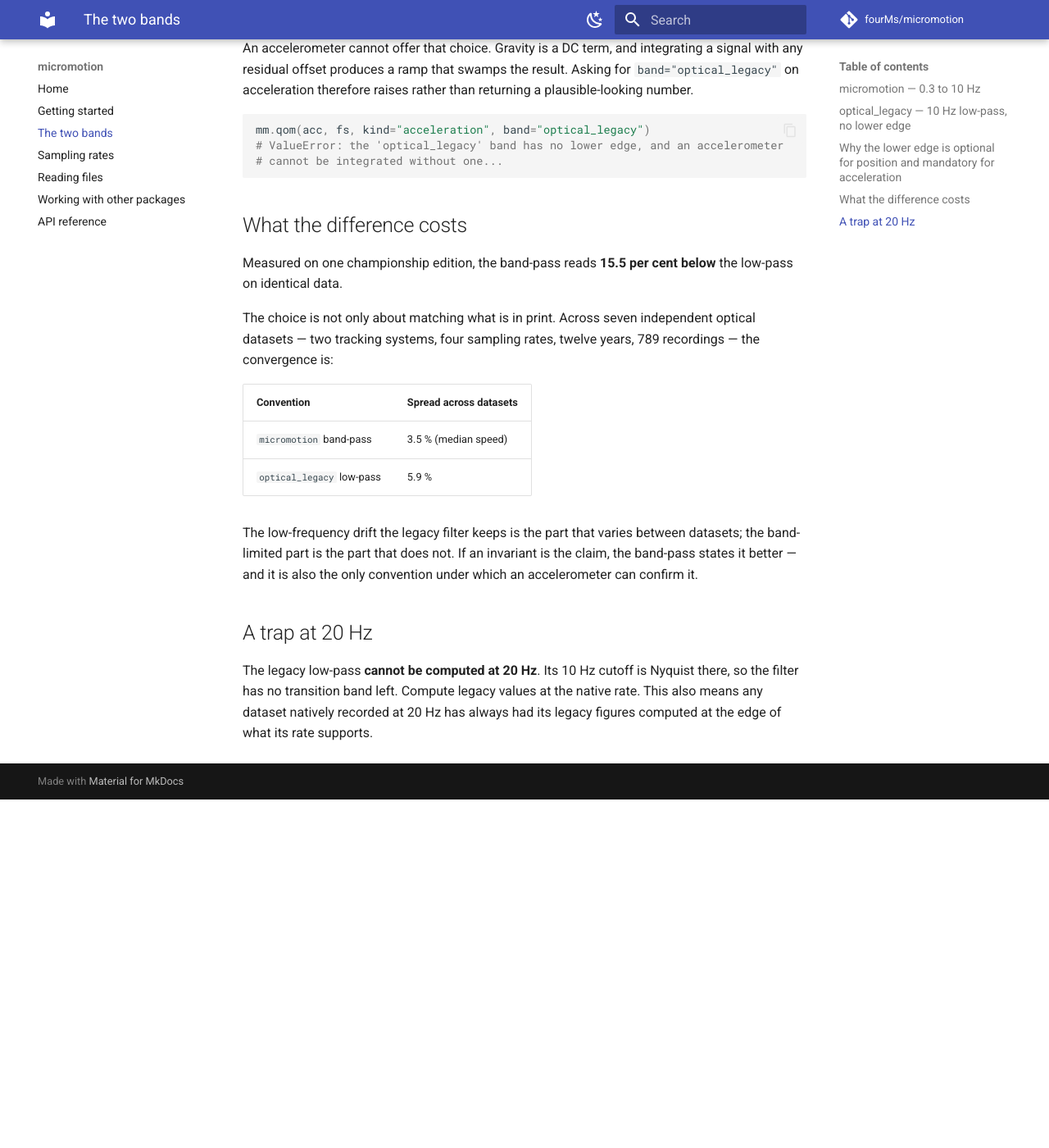
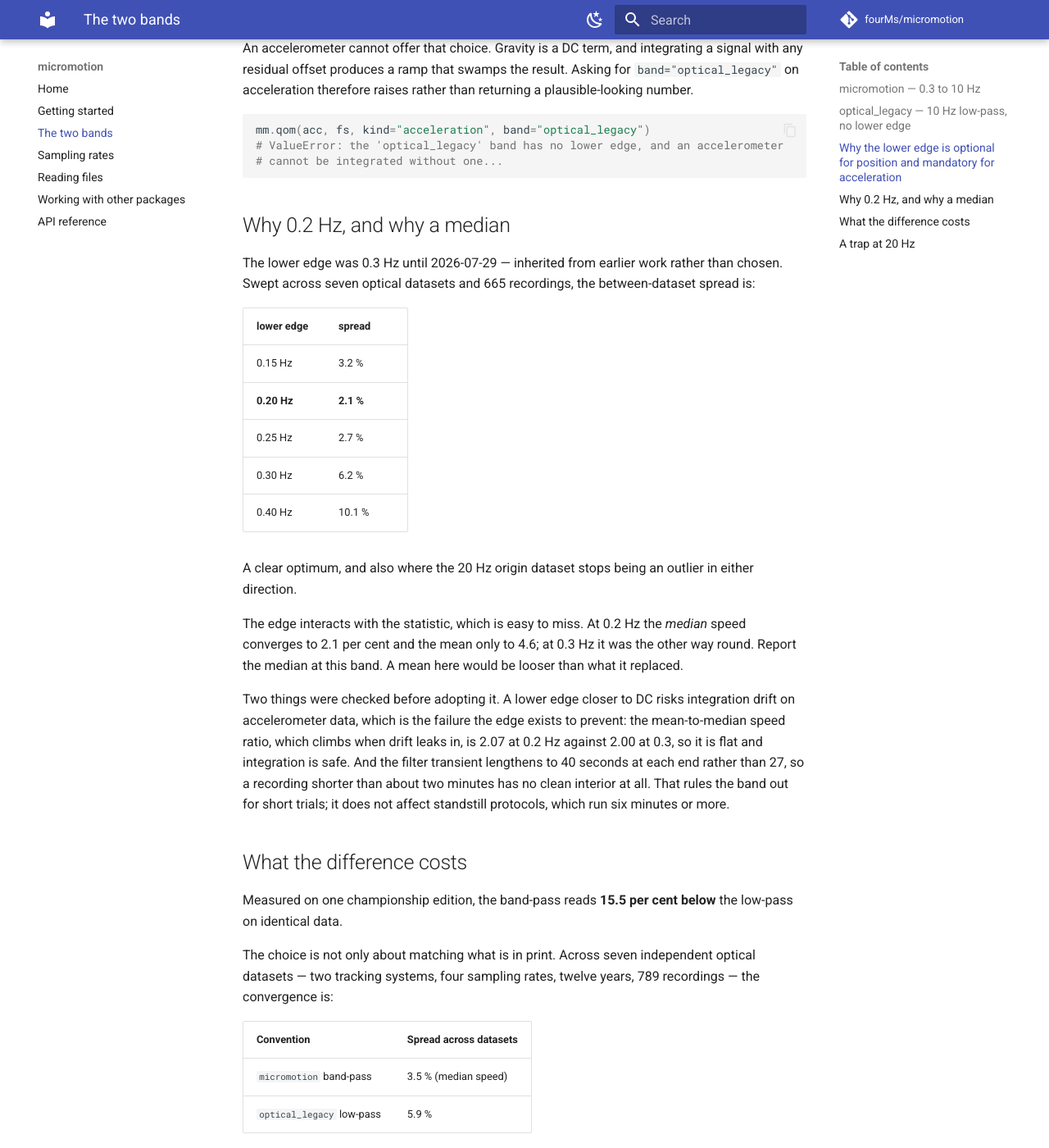
Before and after one commit to fourMs/micromotion, an MkDocs documentation site: the page built from docs/conventions.md, in a window 1280 px wide and 1400 px high, scrolled down 688 px. Shown: the whole window at 82% size. Built offline with MkDocs 1.6.1 and Material for MkDocs 9.7.7, drawn with Linux system fonts in a browser that asks for light colours; comment, search, counter and statistics services are not loaded; before the commit the page ends 1663 px from its top, so only the background shows below that.

Commit message:
Document the 0.2 Hz band and why the invariant is a median

````diff
--- a/docs/conventions.md
+++ b/docs/conventions.md
@@ -30,6 +30,35 @@ mm.qom(acc, fs, kind="acceleration", band="optical_legacy")
 # cannot be integrated without one...
 ```
 
+
+## Why 0.2 Hz, and why a median
+
+The lower edge was 0.3 Hz until 2026-07-29 — inherited from earlier work rather than chosen.
+Swept across seven optical datasets and 665 recordings, the between-dataset spread is:
+
+| lower edge | spread |
+|---|---|
+| 0.15 Hz | 3.2 % |
+| **0.20 Hz** | **2.1 %** |
+| 0.25 Hz | 2.7 % |
+| 0.30 Hz | 6.2 % |
+| 0.40 Hz | 10.1 % |
+
+A clear optimum, and also where the 20 Hz origin dataset stops being an outlier in either
+direction.
+
+The edge interacts with the statistic, which is easy to miss. At 0.2 Hz the *median* speed
+converges to 2.1 per cent and the mean only to 4.6; at 0.3 Hz it was the other way round.
+Report the median at this band. A mean here would be looser than what it replaced.
+
+Two things were checked before adopting it. A lower edge closer to DC risks integration drift
+on accelerometer data, which is the failure the edge exists to prevent: the mean-to-median
+speed ratio, which climbs when drift leaks in, is 2.07 at 0.2 Hz against 2.00 at 0.3, so it is
+flat and integration is safe. And the filter transient lengthens to 40 seconds at each end
+rather than 27, so a recording shorter than about two minutes has no clean interior at all.
+That rules the band out for short trials; it does not affect standstill protocols, which run
+six minutes or more.
+
 ## What the difference costs
 
 Measured on one championship edition, the band-pass reads **15.5 per cent below** the
--- a/docs/rates.md
+++ b/docs/rates.md
@@ -46,7 +46,7 @@ rate. Excluding it is correct; interpolating it in corrupts the comparison silen
 
 ## The common rate
 
-`mm.COMMON_RATE` is 20 Hz. It is the Nyquist rate of the 0.3–10 Hz band, so nothing the band
+`mm.COMMON_RATE` is 20 Hz. It is the Nyquist rate of the 0.2–10 Hz band, so nothing the band
 keeps is lost, and it is low enough that the slowest collections need no upsampling.
 
 It costs about **2 per cent** against the native-rate value on 200 Hz optical data. Report
````
Also changed, not shown: README.md (+2 -2 lines), docs/index.md (+1 -1 lines).
